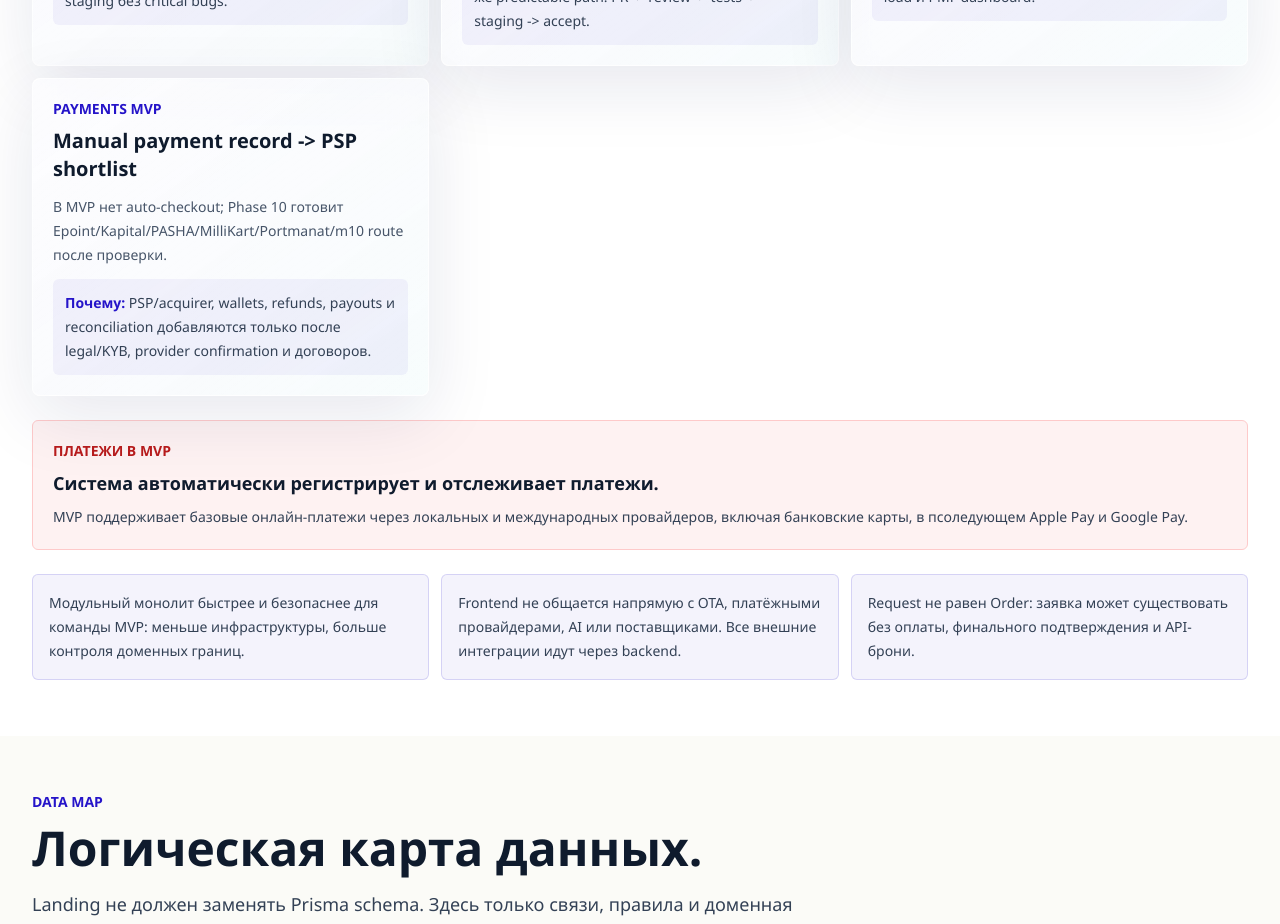
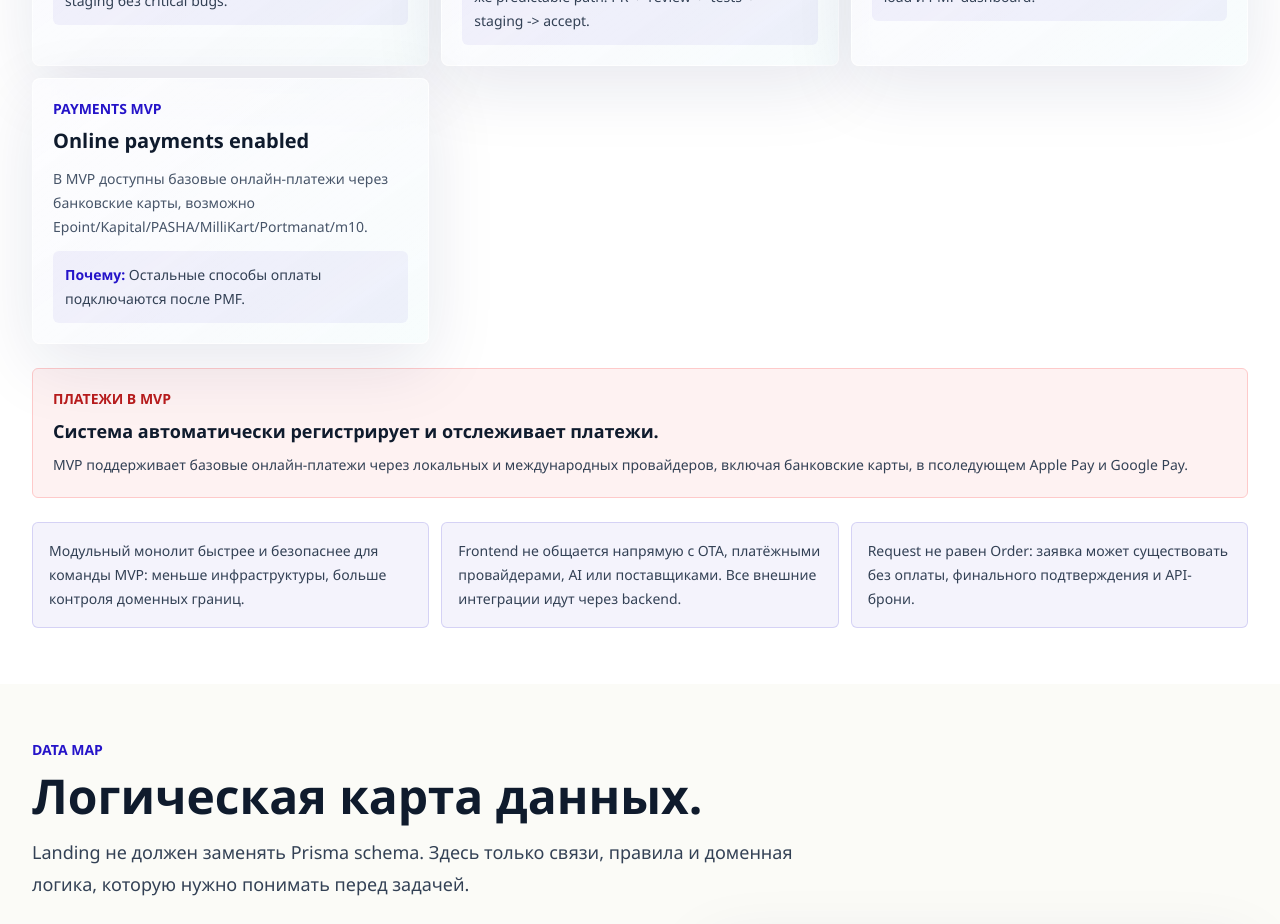
Before and after one commit to RawenHold/caspian, a Next.js app: page /developers in a window 1280 px wide. Shown: the part 2540-3464 px from the top of the page. Built offline with nearby package versions, Linux system fonts and the light colour scheme.

Commit message:
Update developer.ts

```diff
--- a/src/data/developer.ts
+++ b/src/data/developer.ts
@@ -10,7 +10,7 @@ export const techStack = [
   { layer: "Infra", value: "Docker Compose -> staging -> production", note: "Dev и staging обязательны.", why: "Production только после 48 часов staging без critical bugs." },
   { layer: "CI/CD", value: "GitHub Actions", note: "Lint, typecheck, tests, build, migrations и staging deploy.", why: "Каждая задача проходит один и тот же predictable path: PR -> review -> tests -> staging -> accept." },
   { layer: "Monitoring", value: "Error + product analytics", note: "Sentry/PostHog-compatible monitoring без утечки персональных данных.", why: "Нужны ошибки, funnel events, support load и PMF dashboard." },
-  { layer: "Payments MVP", value: "Manual payment record -> PSP shortlist", note: "В MVP нет auto-checkout; Phase 10 готовит Epoint/Kapital/PASHA/MilliKart/Portmanat/m10 route после проверки.", why: "PSP/acquirer, wallets, refunds, payouts и reconciliation добавляются только после legal/KYB, provider confirmation и договоров." },
+  { layer: "Payments MVP", value: "Online payments enabled", note: "В MVP доступны базовые онлайн-платежи через банковские карты, возможно Epoint/Kapital/PASHA/MilliKart/Portmanat/m10.", why: "Остальные способы оплаты подключаются после PMF." },
 ];
 
 export const architectureNotes = [
```
